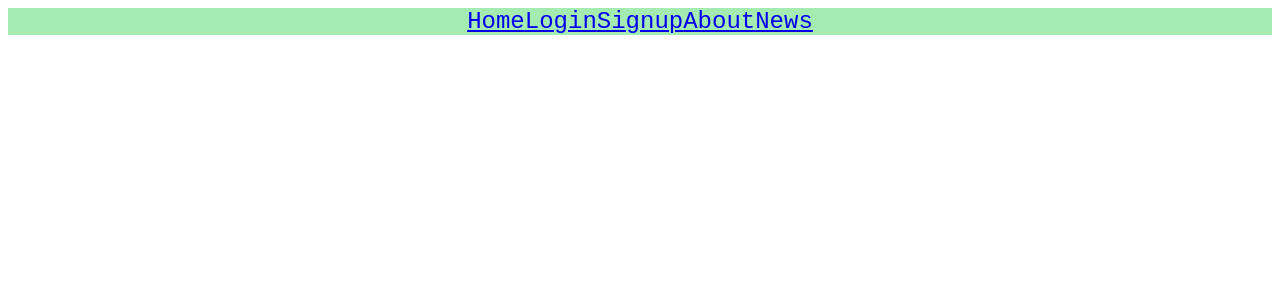
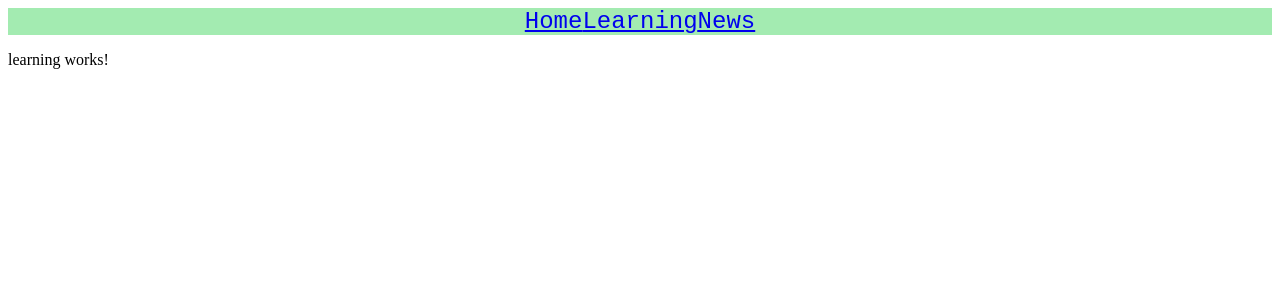
Before and after one commit to jacobgoodpipe/Team5, an Angular app in the folder team5/: page /learning in a window 1280 px wide. Before the commit this address led to /. Shown: the top 300 px of the page. Built offline with nearby package versions, Linux system fonts and the light colour scheme.

Commit message:
Added Learning, Changed head

```diff
--- a/team5/src/app/app-routing.module.ts
+++ b/team5/src/app/app-routing.module.ts
@@ -6,6 +6,7 @@ import {SignUpComponent} from "./pages/sign-up/sign-up.component";
 import {BuyComponent} from "./pages/buy/buy.component";
 import {SellComponent} from "./pages/sell/sell.component";
 import {NewsComponent} from './pages/news/news.component';
+import {LearningComponent} from "./pages/learning/learning.component";
 
 const routes: Routes = [
   { path: '', component: HomeComponent },
@@ -13,7 +14,8 @@ const routes: Routes = [
   { path: 'signup', component: SignUpComponent },
   { path: 'buy', component: BuyComponent },
   { path: 'sell', component: SellComponent },
-  { path: 'news', component: NewsComponent }
+  { path: 'news', component: NewsComponent },
+  { path: 'learning', component: LearningComponent}
 ];
 
 @NgModule({
--- a/team5/src/app/app.component.html
+++ b/team5/src/app/app.component.html
@@ -1,8 +1,6 @@
 <nav class="topnav">
   <a routerLink="">Home</a>
-  <a routerLink="/login">Login</a>
-  <a routerLink="/signup">Signup</a>
-  <a routerLink="/about">About</a>
+  <a routerLink="/learning">Learning</a>
   <a routerLink="/news">News</a>
 </nav>
 
--- a/team5/src/app/app.module.ts
+++ b/team5/src/app/app.module.ts
@@ -10,6 +10,7 @@ import { BuyComponent } from './pages/buy/buy.component';
 import { SellComponent } from './pages/sell/sell.component';
 import { NewsComponent } from './pages/news/news.component';
 import {HttpClientModule} from '@angular/common/http';
+import { LearningComponent } from './pages/learning/learning.component';
 
 @NgModule({
   declarations: [
@@ -19,7 +20,8 @@ import {HttpClientModule} from '@angular/common/http';
     SignUpComponent,
     BuyComponent,
     SellComponent,
-    NewsComponent
+    NewsComponent,
+    LearningComponent
   ],
   imports: [
     BrowserModule,
--- /dev/null
+++ b/team5/src/app/pages/learning/learning.component.html
@@ -0,0 +1 @@
+<p>learning works!</p>
--- /dev/null
+++ b/team5/src/app/pages/learning/learning.component.ts
@@ -0,0 +1,15 @@
+import { Component, OnInit } from '@angular/core';
+
+@Component({
+  selector: 'app-learning',
+  templateUrl: './learning.component.html',
+  styleUrls: ['./learning.component.css']
+})
+export class LearningComponent implements OnInit {
+
+  constructor() { }
+
+  ngOnInit(): void {
+  }
+
+}
```
Also changed, not shown: team5/src/app/pages/learning/learning.component.css (added), 1 other file (tests, documents, lock files or other folders).
